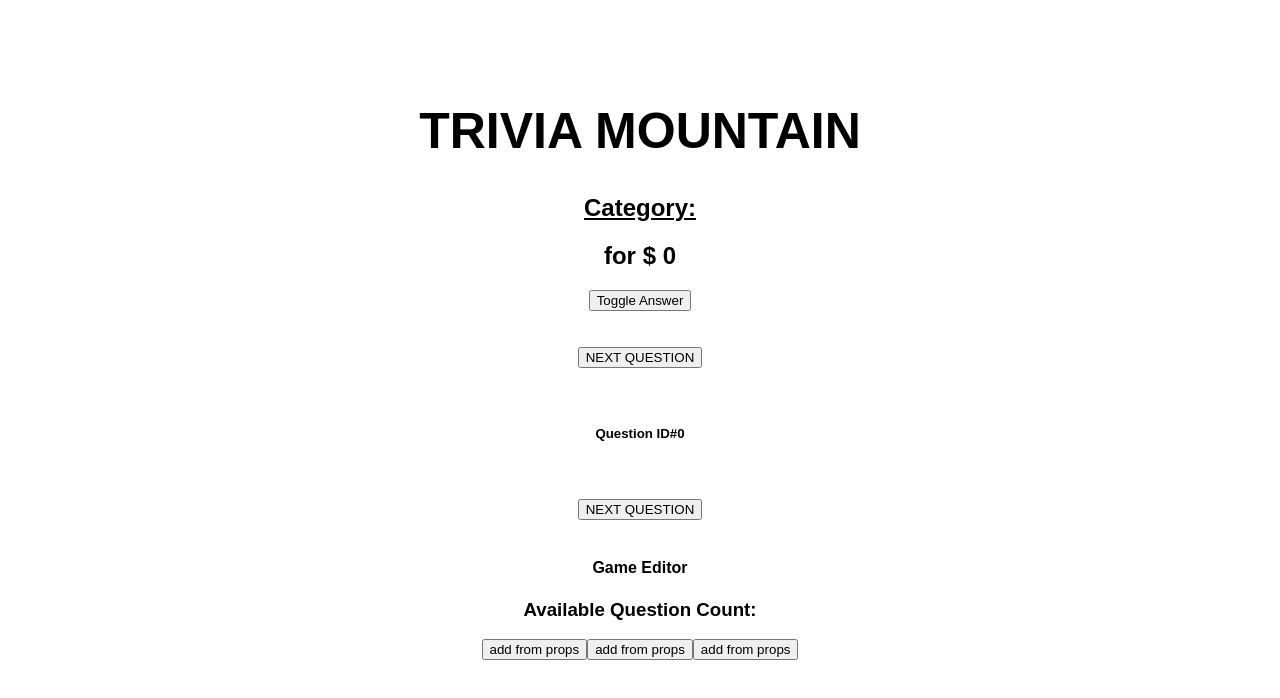
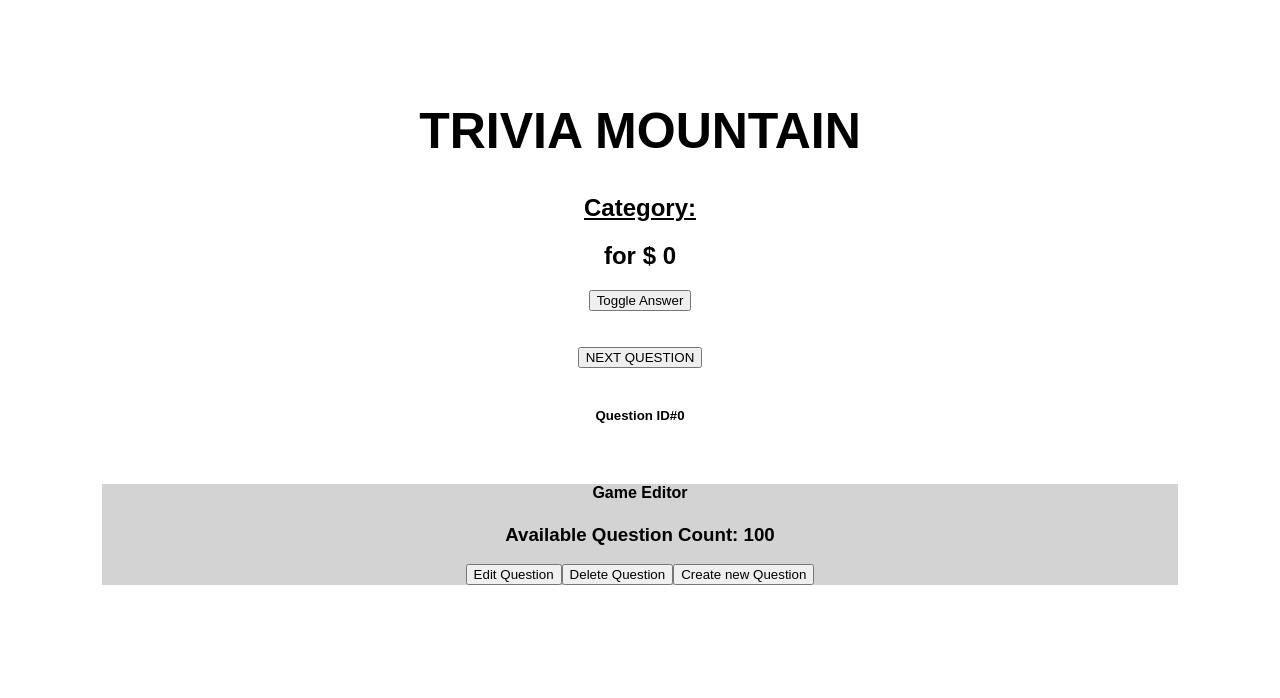
Before and after one commit to jenhurd8/noDB-Project, a React (Create React App) app in the folder nodb/: page / in a window 1280 px wide. Shown: the top 698 px of the page. Built offline with nearby package versions, Linux system fonts and the light colour scheme; no server answers.

Commit message:
6th commit

```diff
--- a/nodb/src/components/TriviaCard/Button.js
+++ b/nodb/src/components/TriviaCard/Button.js
@@ -1,7 +1,7 @@
 import React from "react";
 
 const Button = props => {
-  return <button> add from props </button>;
+  return <button> {props.name}</button>;
 };
 
 export default Button;
--- a/nodb/src/components/TriviaCard/TriviaCard.css
+++ b/nodb/src/components/TriviaCard/TriviaCard.css
@@ -10,3 +10,6 @@ h1 {
 #category {
   text-decoration: underline;
 }
+#gameEditor {
+  background-color: lightgray;
+}
--- a/nodb/src/components/TriviaCard/TriviaCard.js
+++ b/nodb/src/components/TriviaCard/TriviaCard.js
@@ -58,6 +58,13 @@ export default class TriviaCard extends Component {
     });
   }
 
+  //   createNewQuestion(id, question, answer, category, value) {
+  //     axios.post("http://localhost:3001/api/postTriviaQuestion", {
+  //       id: this.state.id
+  //     });
+  //     triviaArray.push(id, question, answer, category, value);
+  //   }
+
   render() {
     return (
       <div>
@@ -72,18 +79,18 @@ export default class TriviaCard extends Component {
         <button onClick={() => this.next()}>NEXT QUESTION</button>
         <br />
         <br />
-        <br />
         <h5>Question ID#{this.state.id}</h5>
         <br />
-        <br />
-        <button onClick={() => this.next()}>NEXT QUESTION</button>
-        <br />
-        <br />
-        <h4>Game Editor</h4>
-        <h3>Available Question Count: </h3>
-        <Button />
-        <Button />
-        <Button />
+        <div id="gameEditor">
+          <h4>Game Editor</h4>
+          <h3>Available Question Count: {100} </h3>
+          <Button name={"Edit Question"} />
+          <Button name={"Delete Question"} />
+          <Button
+            onClick={() => this.createNewQuestion}
+            name={"Create new Question"}
+          />
+        </div>
       </div>
     );
   }
```
Also changed, not shown: 2 other files (tests, documents, lock files or other folders).
